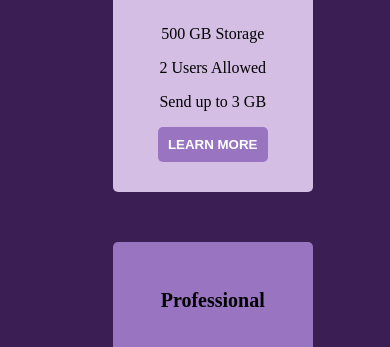
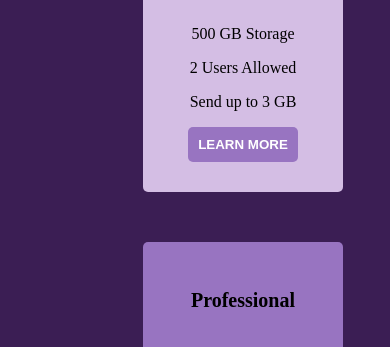
Before and after one commit to planb421/pricing-page, a plain HTML site: page index.html in a window 390 px wide. Shown: the part 346-693 px from the top of the page. Drawn offline with Linux system fonts and the light colour scheme.

Commit message:
Update style.css

```diff
--- a/style.css
+++ b/style.css
@@ -146,7 +146,7 @@ h3 {
     display: block;
     width: 200px;
     position: relative;
-    left: 28%;
+    left: 135px;
 
    }
 
```
